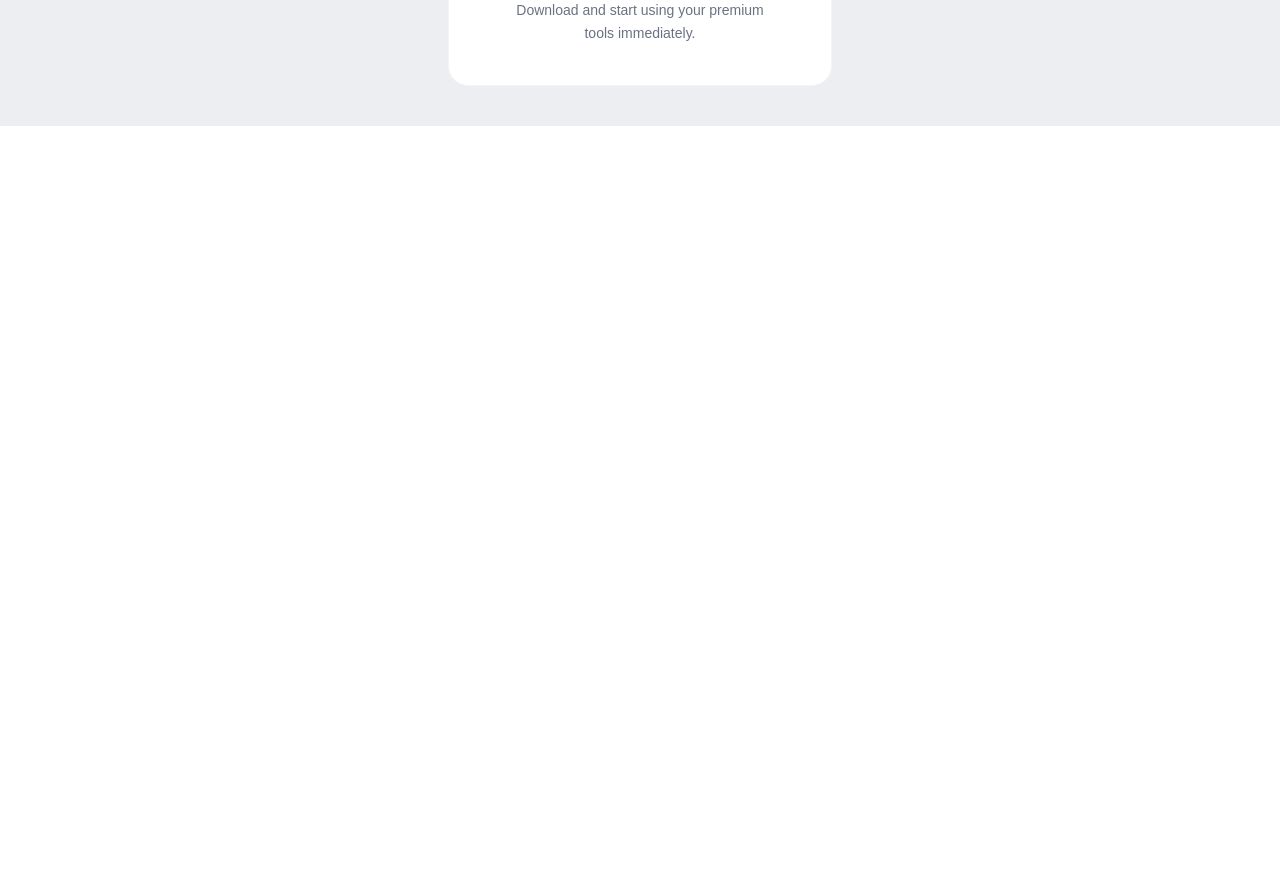
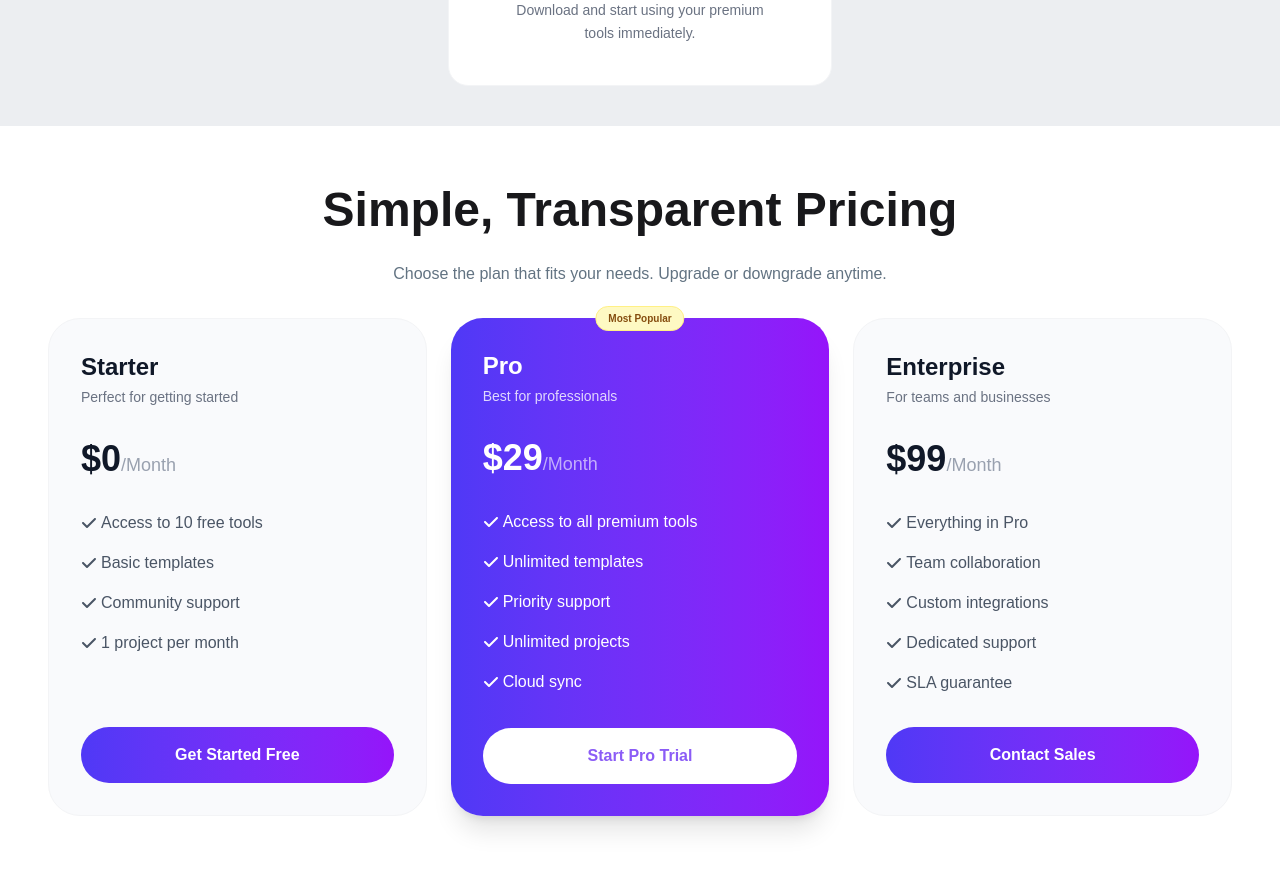
Before and after one commit to MAlmamunislam/Assignment-6, a React (Vite) app: page / in a window 1280 px wide. Shown: the part 3580-4450 px from the top of the page. Before the commit the page ends 3706 px from the top, so only its background shows below. Built offline with nearby package versions, Linux system fonts and the light colour scheme.

Commit message:
transparent pricing part compalate

```diff
--- a/src/App.jsx
+++ b/src/App.jsx
@@ -7,6 +7,7 @@ import Navbar from "./Components/Navbar/Navbar";
 import Cards from "./Components/MainCardSection/Cards";
 import { ToastContainer } from "react-toastify";
 import ThreeSteps from "./Components/HeroSection/ThreeSteps";
+import TransparentPricing from "./Components/HeroSection/TransparentPricing";
 
 
 const cardsData = async () => {
@@ -36,6 +37,7 @@ function App() {
       </Suspense>
       <ToastContainer />
       <ThreeSteps />
+      <TransparentPricing />
 
     </div>
   );
--- /dev/null
+++ b/src/Components/HeroSection/TransparentPricing.jsx
@@ -0,0 +1,104 @@
+import React from "react";
+import { FaCheck } from "react-icons/fa6";
+
+const TransparentPricing = () => {
+  return (
+    <div>
+      <div className=" container mx-auto px-4 py-12">
+        <h1 className="text-[48px] font-extrabold text-center ">
+          Simple, Transparent Pricing
+        </h1>
+        <p className="text-center text-[#627382] mt-4 text-[16px]">
+          Choose the plan that fits your needs. Upgrade or downgrade anytime.
+        </p>
+
+        <div>
+          <div className="grid grid-cols-1 md:grid-cols-3 gap-6 p-8 ">
+            {/* Starter Card */}
+            <div className="bg-[#F9FAFC] p-8 rounded-[32px] border border-gray-100 flex flex-col hover:shadow-lg transition">
+              <h3 className="text-2xl font-bold text-gray-900">Starter</h3>
+              <p className="text-gray-500 text-sm mt-1">
+                Perfect for getting started
+              </p>
+
+              <div className="my-8 text-4xl font-bold text-gray-900">
+                $0
+                <span className="text-lg text-gray-400 font-normal">
+                  /Month
+                </span>
+              </div>
+
+              <div className="flex-grow space-y-4 mb-8 text-gray-600">
+                <p className="flex gap-1 items-center"><FaCheck /> Access to 10 free tools</p>
+                <p className="flex gap-1 items-center"><FaCheck /> Basic templates</p>
+                <p className="flex gap-1 items-center"><FaCheck /> Community support</p>
+                <p className="flex gap-1 items-center"><FaCheck /> 1 project per month</p>
+              </div>
+
+              <button className="w-full bg-[#8B5CF6] text-white font-bold py-4 rounded-full bg-gradient-to-r from-[#4F39F6] to-[#9514FA] ">
+                Get Started Free
+              </button>
+            </div>
+
+            {/* Pro Card (Main Highlight) */}
+            <div className="relative bg-gradient-to-r from-[#4F39F6] to-[#9514FA] p-8 rounded-[32px] flex flex-col text-white shadow-xl hover:scale-105 transition transform">
+              {/* Most Popular Badge */}
+              <div className="absolute -top-3 left-1/2 -translate-x-1/2 bg-[#FEF9C3] text-[#854D0E] text-[10px] font-bold px-3 py-1 rounded-full border border-yellow-200">
+                Most Popular
+              </div>
+
+              <h3 className="text-2xl font-bold">Pro</h3>
+              <p className="opacity-80 text-sm mt-1">Best for professionals</p>
+
+              <div className="my-8 text-4xl font-bold">
+                $29
+                <span className="text-lg opacity-60 font-normal">/Month</span>
+              </div>
+
+              <div className="flex-grow space-y-4 mb-8">
+                <p className="flex gap-1 items-center"><FaCheck /> Access to all premium tools</p>
+                <p className="flex gap-1 items-center"><FaCheck /> Unlimited templates</p>
+                <p className="flex gap-1 items-center"><FaCheck /> Priority support</p>
+                <p className="flex gap-1 items-center"><FaCheck /> Unlimited projects</p>
+                <p className="flex gap-1 items-center"><FaCheck /> Cloud sync</p>
+              </div>
+
+              <button className="w-full bg-white text-[#8B5CF6] font-bold py-4 rounded-full hover:bg-gray-50 transition">
+                Start Pro Trial
+              </button>
+            </div>
+
+            {/* Enterprise Card */}
+            <div className="bg-[#F9FAFC] p-8 rounded-[32px] border border-gray-100 flex flex-col hover:shadow-lg transition">
+              <h3 className="text-2xl font-bold text-gray-900">Enterprise</h3>
+              <p className="text-gray-500 text-sm mt-1">
+                For teams and businesses
+              </p>
+
+              <div className="my-8 text-4xl font-bold text-gray-900">
+                $99
+                <span className="text-lg text-gray-400 font-normal">
+                  /Month
+                </span>
+              </div>
+
+              <div className="flex-grow space-y-4 mb-8 text-gray-600">
+                <p className="flex gap-1 items-center"><FaCheck /> Everything in Pro</p>
+                <p className="flex gap-1 items-center"><FaCheck /> Team collaboration</p>
+                <p className="flex gap-1 items-center"><FaCheck /> Custom integrations</p>
+                <p className="flex gap-1 items-center"><FaCheck /> Dedicated support</p>
+                <p className="flex gap-1 items-center"><FaCheck /> SLA guarantee</p>
+              </div>
+
+              <button className="w-full bg-gradient-to-r from-[#4F39F6] to-[#9514FA] text-white font-bold py-4 rounded-full">
+                Contact Sales
+              </button>
+            </div>
+          </div>
+        </div>
+      </div>
+    </div>
+  );
+};
+
+export default TransparentPricing;
```
